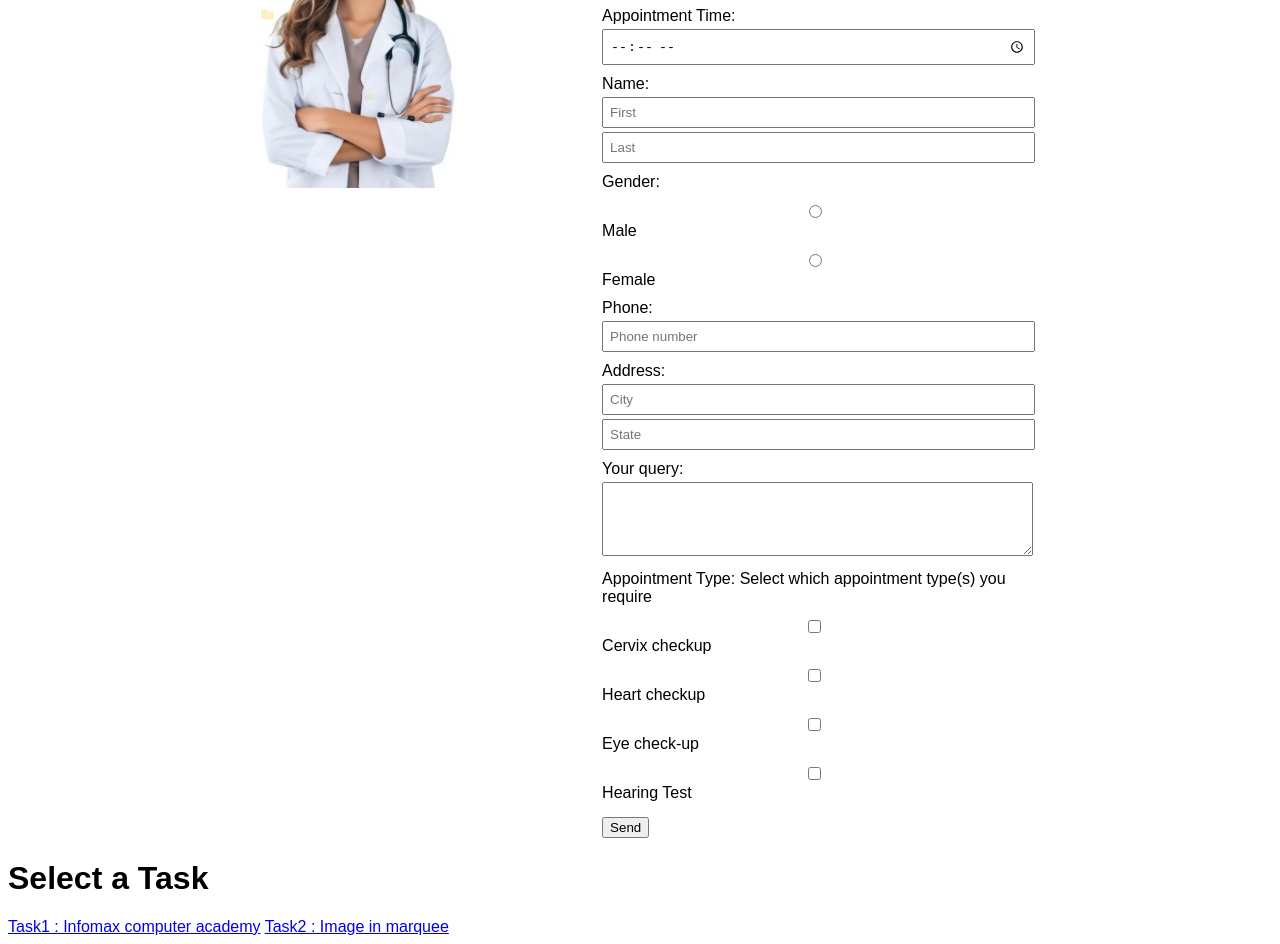
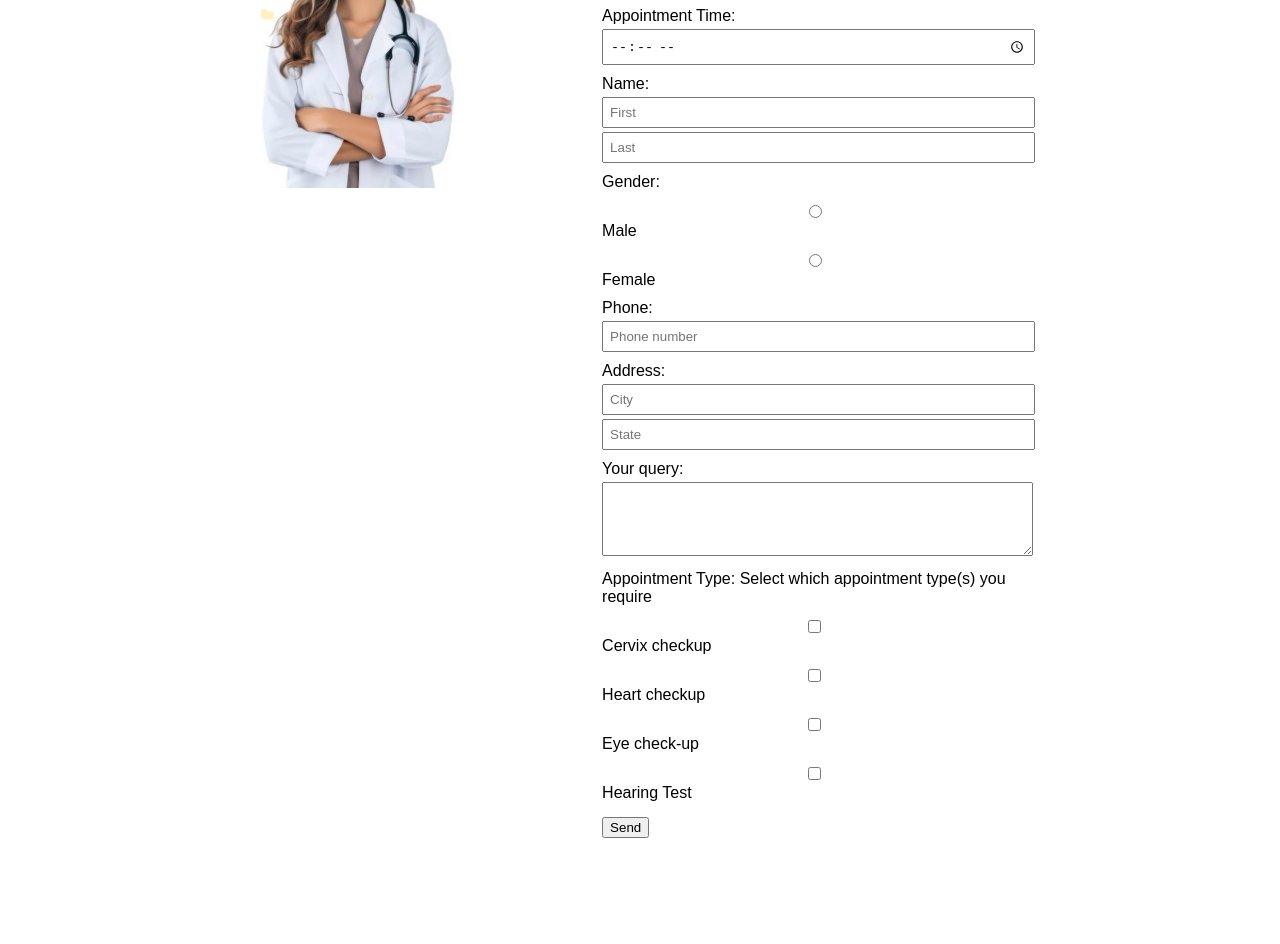
Before and after one commit to khyathi-2006/assignment-3, a plain HTML site: page index.html in a window 1280 px wide. Shown: the part 136-1080 px from the top of the page. After the commit the page ends 982 px from the top, so only its background shows below. Drawn offline with Linux system fonts and the light colour scheme; files whose address does not match are found by name.

Commit message:
Update index.html

```diff
--- a/index.html
+++ b/index.html
@@ -104,11 +104,3 @@
 
 </body>
 </html>
-<h1>Select a Task</h1>
-<div class="task-container">
-    <a href="Task1.html" class="task">Task1 : Infomax computer academy</a>
-    <a href="Task2.html" class="task" target="_blank">Task2 : Image in marquee</a>
-</div>
-</body>
-
-</html>
```
